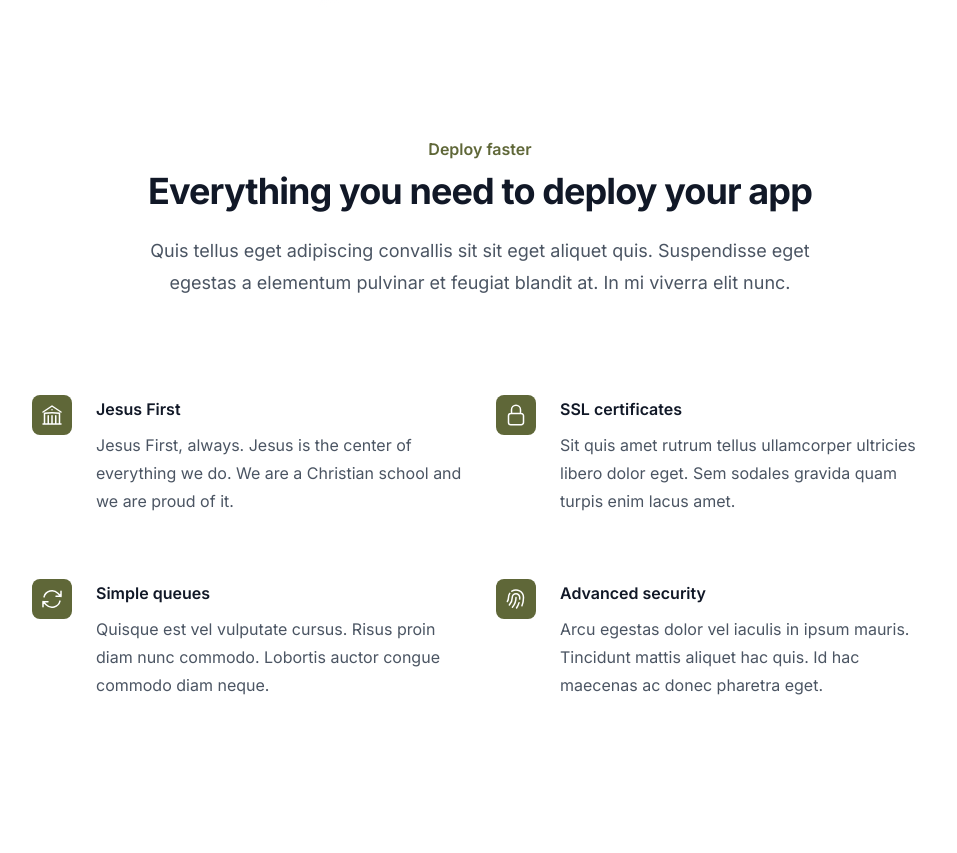
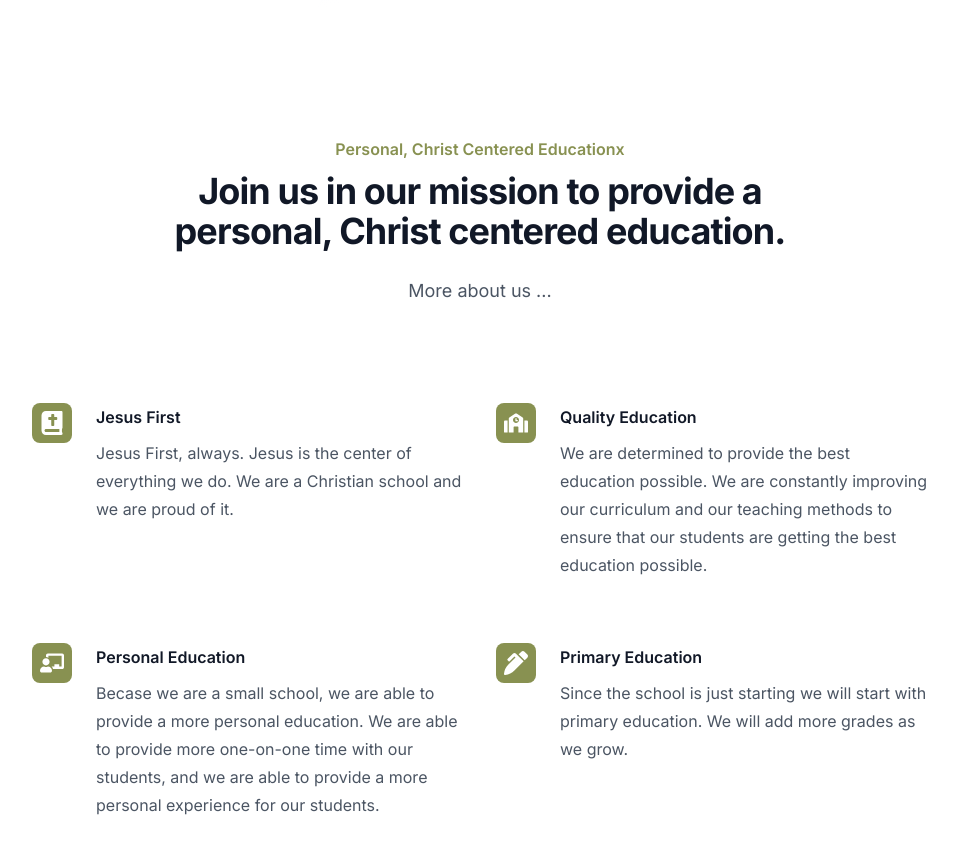
Before and after one commit to pageboy-za/ogcs, a Next.js app: page / in a window 1280 px wide. Shown: the part 940-1793 px from the top of the page, without its empty margins (160-1117 px from the left). Before the commit the page ends 1767 px from the top, so only its background shows below. Built offline with nearby package versions, Linux system fonts and the light colour scheme.

Commit message:
More About

```diff
--- a/package.json
+++ b/package.json
@@ -21,6 +21,7 @@
     "postcss": "8.4.23",
     "react": "18.2.0",
     "react-dom": "18.2.0",
+    "react-icons": "^4.8.0",
     "tailwindcss": "3.3.2",
     "typescript": "5.0.4"
   }
--- a/src/components/About.tsx
+++ b/src/components/About.tsx
@@ -1,29 +1,31 @@
-import { BuildingLibraryIcon, ArrowPathIcon, CloudArrowUpIcon, FingerPrintIcon, LockClosedIcon } from '@heroicons/react/24/outline'
+
+import { FaBible, FaSchool, FaChalkboardTeacher, FaPenAlt } from "react-icons/fa";
+
 
 const features = [
   {
     name: 'Jesus First',
     description:
       'Jesus First, always.  Jesus is the center of everything we do.  We are a Christian school and we are proud of it.',
-    icon: BuildingLibraryIcon,
+    icon: FaBible,
   },
   {
-    name: 'SSL certificates',
+    name: 'Quality Education',
     description:
-      'Sit quis amet rutrum tellus ullamcorper ultricies libero dolor eget. Sem sodales gravida quam turpis enim lacus amet.',
-    icon: LockClosedIcon,
+      'We are determined to provide the best education possible.  We are constantly improving our curriculum and our teaching methods to ensure that our students are getting the best education possible.',
+    icon: FaSchool,
   },
   {
-    name: 'Simple queues',
+    name: 'Personal Education',
     description:
-      'Quisque est vel vulputate cursus. Risus proin diam nunc commodo. Lobortis auctor congue commodo diam neque.',
-    icon: ArrowPathIcon,
+      'Becase we are a small school, we are able to provide a more personal education.  We are able to provide more one-on-one time with our students, and we are able to provide a more personal experience for our students.',
+    icon: FaChalkboardTeacher,
   },
   {
-    name: 'Advanced security',
+    name: 'Primary Education',
     description:
-      'Arcu egestas dolor vel iaculis in ipsum mauris. Tincidunt mattis aliquet hac quis. Id hac maecenas ac donec pharetra eget.',
-    icon: FingerPrintIcon,
+      'Since the school is just starting we will start with primary education.  We will add more grades as we grow.',
+    icon: FaPenAlt,
   },
 ]
 
@@ -32,13 +34,12 @@ export default function About() {
     <div className="py-24 bg-white sm:py-32">
       <div className="px-6 mx-auto max-w-7xl lg:px-8">
         <div className="max-w-2xl mx-auto lg:text-center">
-          <h2 className="text-base font-semibold leading-7 text-olive-600">Deploy faster</h2>
+          <h2 className="text-base font-semibold leading-7 text-olive-500">Personal, Christ Centered Educationx</h2>
           <p className="mt-2 text-3xl font-bold tracking-tight text-gray-900 sm:text-4xl">
-            Everything you need to deploy your app
+            Join us in our mission to provide a personal, Christ centered education.
           </p>
           <p className="mt-6 text-lg leading-8 text-gray-600">
-            Quis tellus eget adipiscing convallis sit sit eget aliquet quis. Suspendisse eget egestas a elementum
-            pulvinar et feugiat blandit at. In mi viverra elit nunc.
+            More about us ...
           </p>
         </div>
         <div className="max-w-2xl mx-auto mt-16 sm:mt-20 lg:mt-24 lg:max-w-4xl">
@@ -46,7 +47,7 @@ export default function About() {
             {features.map((feature) => (
               <div key={feature.name} className="relative pl-16">
                 <dt className="text-base font-semibold leading-7 text-gray-900">
-                  <div className="absolute top-0 left-0 flex items-center justify-center w-10 h-10 rounded-lg bg-olive-600">
+                  <div className="absolute top-0 left-0 flex items-center justify-center w-10 h-10 rounded-lg bg-olive-500">
                     <feature.icon className="w-6 h-6 text-white" aria-hidden="true" />
                   </div>
                   {feature.name}
```
Also changed, not shown: 2 other files (tests, documents, lock files or other folders).
